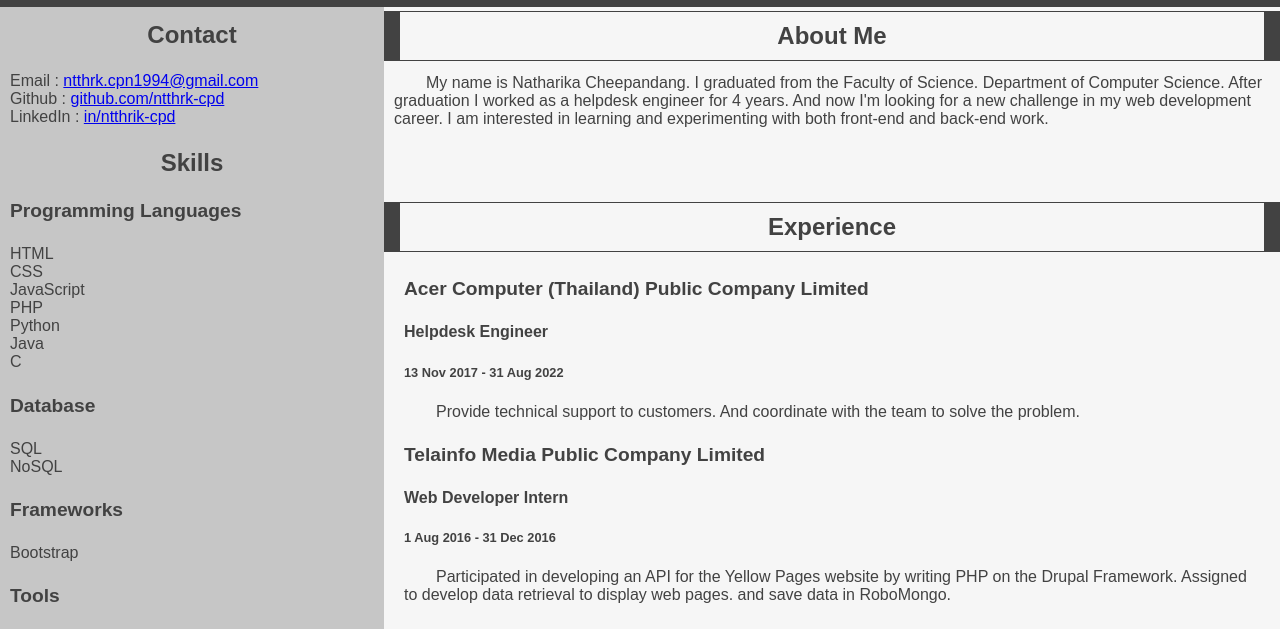
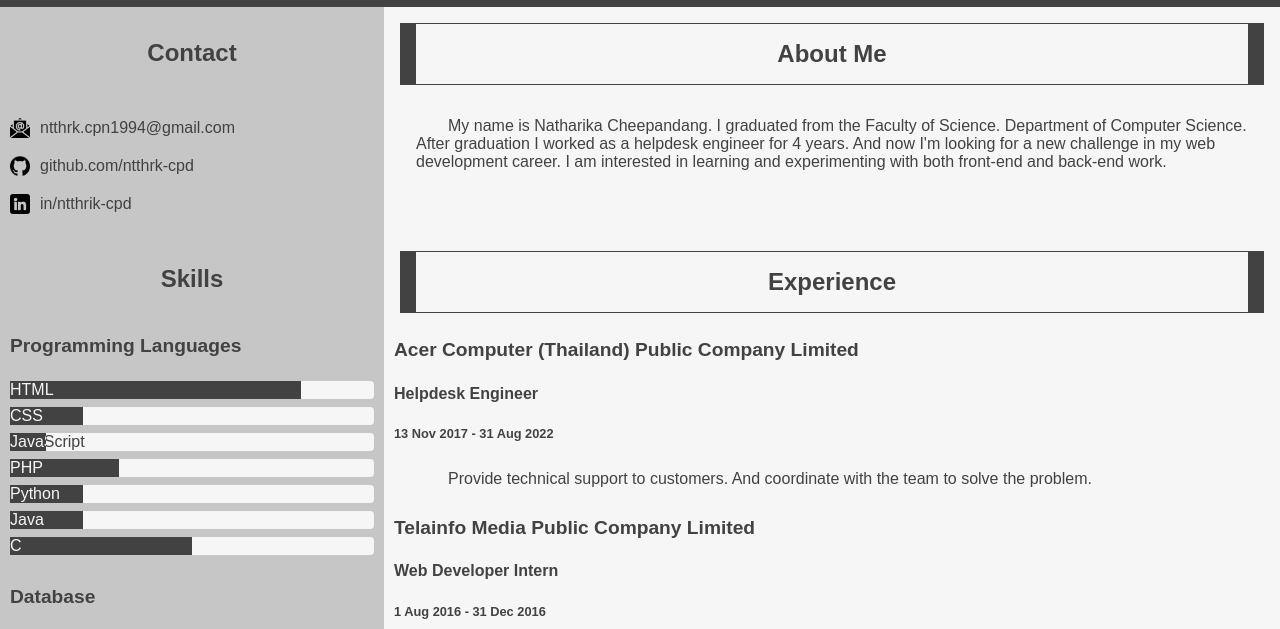
Before and after one commit to ntthrk-cpd/42Discovery_piscine_2023, a plain HTML site: page cell30/ex00/ex00_resume/Resume.html in a window 1280 px wide. Shown: the part 315-944 px from the top of the page. Drawn offline with Linux system fonts and the light colour scheme; a web font is replaced by a local one.

Commit message:
completed resume

```diff
--- a/cell30/ex00/ex00_resume/Resume.css
+++ b/cell30/ex00/ex00_resume/Resume.css
@@ -20,7 +20,8 @@ img {
 .contianer {
     display: block;
     background-color: #f6f6f6;
-    margin: 0 auto;
+    width: 100vw;
+    height: auto;
 }
 /* header */
 .header {
@@ -74,11 +75,11 @@ img {
 }
 
 .content h3 {
+    padding: 1rem;
+    margin: 1rem;
     text-align: center;
     align-items: center;
     font-weight: 800;
-    padding: 10px;
-    margin: 0.2rem 0;
     font-size: 1.5rem;
 }
 
@@ -101,25 +102,6 @@ img {
     margin: 0.2rem 0;
 }
 
-.content p {
-    text-align: left;
-    align-items: center;
-    font-weight: 400;
-    padding: 10px;
-    margin: 0.2rem 0;
-    font-size: 1rem;
-    text-indent: 2rem;
-}
-
-.content ul {
-    list-style-type: none;
-    text-align: left;
-    font-weight: 400;
-    padding: 10px;
-    margin: 0.2rem 0;
-    font-size: 1rem;
-}
-
 .content-right {
     display: inline-block;
     width: 70vw;
@@ -137,11 +119,119 @@ img {
 
 }
 
+.content-right p {
+    text-align: left;
+    align-items: center;
+    font-weight: 400;
+    padding: 1rem;
+    margin: auto 1rem;
+    font-size: 1rem;
+    text-indent: 2rem;
+}
+
 .content-left {
     display: inline-block;
     background-color: #c6c6c6;
     width: 30vw;
     height: auto;
+}
+ul {
+    list-style: none;
+    font-weight: 400;
+    padding: 10px;
+}
+
+ul#contact-tab li.email-icon, li.github-icon, li.linkedin-icon {
+    padding: 10px 30px;
+    background-repeat: no-repeat;
+    background-position: left center;
+    background-size: 20px;
+}
+
+ul#contact-tab li.email-icon {
+    background-image: url(./images_resume/email.png);
+}
+
+ul#contact-tab li.github-icon {
+    background-image: url(./images_resume/github-logo.png);
+}
+
+ul#contact-tab li.linkedin-icon {
+    background-image: url(./images_resume/linkedin.png);
+}
+
+.content-left a {
+    border-bottom: none;
+    color: #424242;
+    padding-bottom: .25em;
+    text-decoration: none;
+}
+
+.content-left a:hover {
+    color: #000;
+}
+
+ul#skills-tab li{
+    position: relative;
+    width: 100%;
+    border-radius: 4px;
+    background-color: #f6f6f6;
+    margin-bottom: 0.5em;
+    color: #424242;
+    text-align: left;
+
+
+    .skill-percent-tab {
+        background-color: #424242;
+        position: absolute;
+        color: #f6f6f6;
+        text-overflow: clip;
+        overflow: hidden;
+    }
+
+    .skill-percent100 {
+        width: 100%;
+    }
+
+    .skill-percent80 {
+        width: 80%;
+    }
+
+    .skill-percent70 {
+        width: 70%;
+    }
+
+    .skill-percent60 {
+        width: 60%;
+    }
+
+    .skill-percent50 {
+        width: 50%;
+    }
+
+    .skill-percent50 {
+        width: 50%;
+    }
+
+    .skill-percent40 {
+        width: 40%;
+    }
+
+    .skill-percent30 {
+        width: 30%;
+    }
+
+    .skill-percent20 {
+        width: 20%;
+    }
+
+    .skill-percent10 {
+        width: 10%;
+    }
+
+    .skill-percent0 {
+        width: 0%;
+    }
 }
 /* footer */
 .footer {
--- a/cell30/ex00/ex00_resume/Resume.html
+++ b/cell30/ex00/ex00_resume/Resume.html
@@ -37,38 +37,88 @@ and the job name of your choice.
             <div class="content-left">
                 <div class="contact-info">
                     <h3>Contact</h3>
-                    <ul>
-                        <li>
-                            Email : <a href="mailto:Ntthrk.cpn1994@gmail.com>">ntthrk.cpn1994@gmail.com</a>
+                    <ul id="contact-tab">
+                        <li class="email-icon">
+                            <a href="mailto:Ntthrk.cpn1994@gmail.com>">ntthrk.cpn1994@gmail.com</a>
                         </li>
-                        <li>
-                            Github : <a href="https://github.com/ntthrk-cpd">github.com/ntthrk-cpd</a>
+                        <li class="github-icon">
+                            <a href="https://github.com/ntthrk-cpd">github.com/ntthrk-cpd</a>
                         </li>
-                        <li>
-                            LinkedIn : <a href="https://www.linkedin.com/in/ntthrik-cpd/">in/ntthrik-cpd</a>
+                        <li class="linkedin-icon">
+                            <a href="https://www.linkedin.com/in/ntthrik-cpd/">in/ntthrik-cpd</a>
                         </li>
                     </ul>
                 </div>
                 <div class="skills">
                     <h3>Skills</h3>
                     <h4>Programming Languages</h4>
-                    <ul>
-                        <li>HTML</li>
-                        <li>CSS</li>
-                        <li>JavaScript</li>
-                        <li>PHP</li>
-                        <li>Python</li>
-                        <li>Java</li>
-                        <li>C</li>
+                    <ul id="skills-tab">
+                        <li>
+                            <span class="skill-percent-tab skill-percent80">
+                                HTML
+                            </span>
+                            HTML
+                        </li>
+                        <li>
+                            <span class="skill-percent-tab skill-percent20">
+                                CSS
+                            </span>
+                            CSS
+                        </li>
+                        <li>
+                            <span class="skill-percent-tab skill-percent10">
+                                JavaScript
+                            </span>
+                            JavaScript
+                        </li>
+                        <li>
+                            <span class="skill-percent-tab skill-percent30">
+                                PHP
+                            </span>
+                            PHP
+                        </li>
+                        <li>
+                            <span class="skill-percent-tab skill-percent20">
+                                Python
+                            </span>
+                            Python
+                        </li>
+                        <li>
+                            <span class="skill-percent-tab skill-percent20">
+                                Java
+                            </span>
+                            Java
+                        </li>
+                        <li>
+                            <span class="skill-percent-tab skill-percent50">
+                                C
+                            </span>
+                            C
+                        </li>
                     </ul>
                     <h4>Database</h4>
-                    <ul>
-                        <li>SQL</li>
-                        <li>NoSQL</li>
+                    <ul id="skills-tab">
+                        <li>
+                            <span class="skill-percent-tab skill-percent20">
+                                SQL
+                            </span>
+                            SQL
+                        </li>
+                        <li>
+                            <span class="skill-percent-tab skill-percent30">
+                                NoSQL
+                            </span>
+                            NoSQL
+                        </li>
                     </ul>
                     <h4>Frameworks</h4>
-                    <ul>
-                        <li>Bootstrap</li>
+                    <ul id="skills-tab">
+                        <li>
+                            <span class="skill-percent-tab skill-percent20">
+                                Bootstrap
+                            </span>
+                            Bootstrap
+                        </li>
                     </ul>
                     <h4>Tools</h4>
                     <ul>
@@ -99,32 +149,32 @@ and the job name of your choice.
                 <hr>
                 <div class="experience">
                     <h3>Experience</h3>
-                    <ul>
-                        <li>
+                    <div>
+                        <div>
                             <h4>Acer Computer (Thailand) Public Company Limited</h4>
                             <h5>Helpdesk Engineer</h5>
                             <h6>13 Nov 2017 - 31 Aug 2022</h6>
                             <p>Provide technical support to customers. And coordinate with the team to solve the problem.</p>
-                        </li>
-                        <li>
+                        </div>
+                        <div>
                             <h4>Telainfo Media Public Company Limited</h4>
                             <h5>Web Developer Intern</h5>
                             <h6>1 Aug 2016 - 31 Dec 2016</h6>
                             <p>Participated in developing an API for the Yellow Pages website by writing PHP on the Drupal Framework. Assigned to develop data retrieval to display web pages. and save data in RoboMongo.</p>
-                        </li>
-                    </ul>
+                        </div>
+                    </div>
                 </div>
                 <hr>
                 <div class="education">
                     <h3>Education</h3>
-                    <ul>
-                        <li>
+                    <div>
+                        <div>
                             <h4>Ubonrajchathani University</h4>
                             <h5>Bachelor of Science (Computer Science)</h5>
                             <h6>(22 May 2013 - 23 May 2017)</h6>
                             <h6>GPAX : 2.76</h6>
-                        </li>
-                    </ul>
+                        </div>
+                    </div>
                 </div>
                 </div>
         </div>
```
Also changed, not shown: cell30/ex00/ex00_resume/images_resume/email.png (added), cell30/ex00/ex00_resume/images_resume/github-logo.png (added), cell30/ex00/ex00_resume/images_resume/linkedin.png (added).
